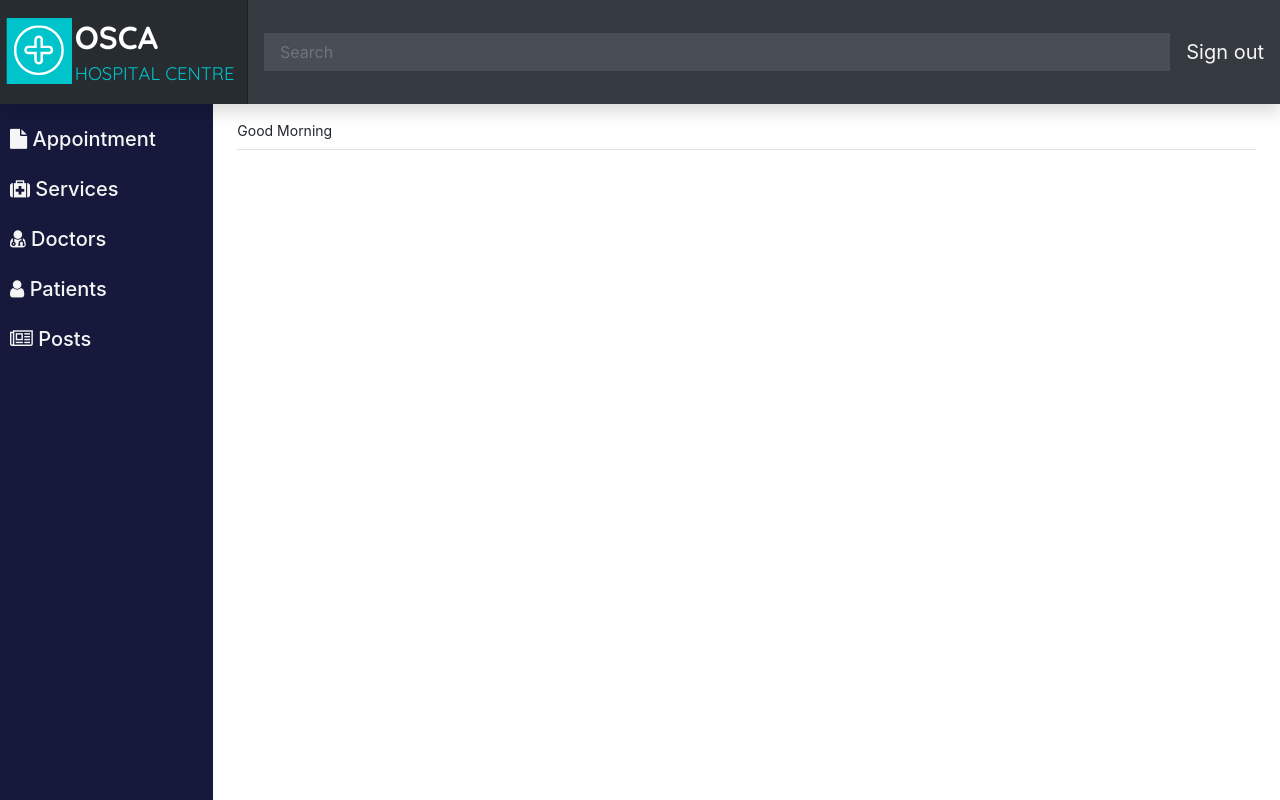
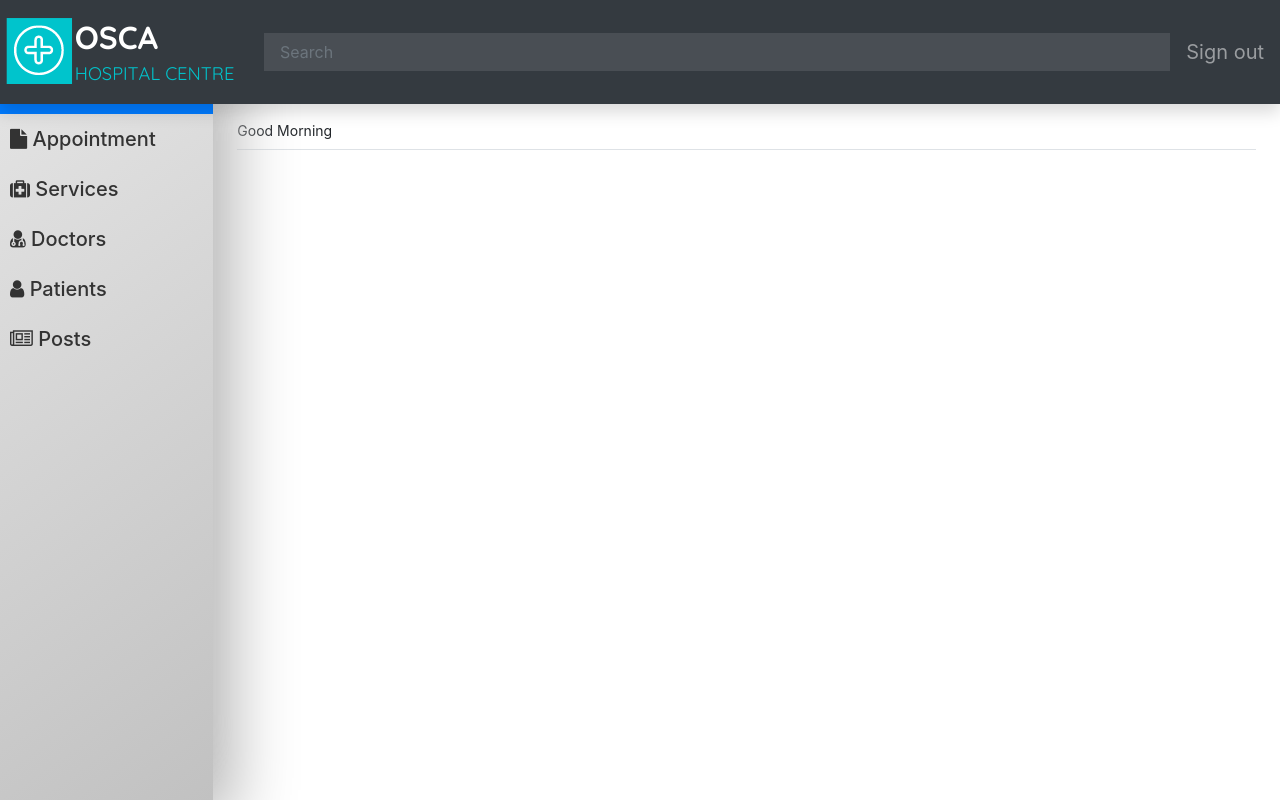
Before and after one commit to tamzid958/Medical-Site, a PHP site: page /templates/admin_panel_template.php in a window 1280 px wide. Run offline with PHP 8.4, Linux system fonts and the light colour scheme; some libraries are stand-ins or nearby versions.

Commit message:
design fixing

```diff
--- a/assets/css/dashboard.css
+++ b/assets/css/dashboard.css
@@ -19,7 +19,7 @@ body {
   left: 0;
   z-index: 100; /* Behind the navbar */
   padding: 48px 0 0; /* Height of navbar */
-  box-shadow: inset -1px 0 0 rgba(23, 157, 247, 0.1);
+
 }
 
 @media (max-width: 767.98px) {
@@ -31,8 +31,10 @@ body {
 .sidebar-sticky {
   position: relative;
   top: 0;
-  background-color: #16193B;
 
+  background: linear-gradient(145deg, #e5e5e5, #c1c1c1);
+  box-shadow:  20px 20px 60px #b6b6b6,
+               -20px -20px 60px #f6f6f6;
   height: calc(100vh - 48px);
   padding-top: .5rem;
   overflow-x: hidden;
@@ -63,11 +65,19 @@ body {
 .nav-link{
   cursor: pointer;
   font-size: 20px;
-  color: whitesmoke !important;
 }
+.side-link:hover{
+  background-color:#007bff !important;
+  color:white !important;
+  padding-left: 50px;
+  transform: scale(1.09);
+}
+
+
 .sidebar .nav-link:hover .feather,
 .sidebar .nav-link.active .feather {
-  color: inherit;
+  color: #999;
+
 }
 
 .sidebar-heading {
@@ -82,9 +92,7 @@ body {
 .navbar-brand {
   padding-top: .75rem;
   padding-bottom: .75rem;
-  font-size: 1rem;
-  background-color: rgba(0, 0, 0, .25);
-  box-shadow: inset -1px 0 0 rgba(0, 0, 0, .25);
+
 }
 
 .navbar .navbar-toggler {
@@ -111,3 +119,9 @@ body {
 .admin-ham-btn{
   margin-top: 25px;
 }
+.active{
+  background-color:#007bff;
+  color:#fff !important;
+  transform: scale(1);
+
+}
--- a/assets/css/styles.css
+++ b/assets/css/styles.css
@@ -43,6 +43,7 @@ address bar color = #00c4cc
     color:#00c4cc ;
 
 }
+
 
 .nav-link
 {
--- a/assets/js/app.js
+++ b/assets/js/app.js
@@ -163,4 +163,5 @@ $(document).ready(function () {
           });
 
 
+
     })
--- a/assets/js/dashboard.js
+++ b/assets/js/dashboard.js
@@ -37,5 +37,8 @@ $(document).ready(function () {
 
                         });
 
-
+                        $('ul li a').click(function(){
+                            $('li a').removeClass("active");
+                            $(this).addClass("active");
+                        });
 });
--- a/templates/admin_panel_template.php
+++ b/templates/admin_panel_template.php
@@ -60,32 +60,32 @@
             </a>
           </li>
           <li class="nav-item">
-            <a class="nav-link admin-appointment-section-link" href="#">
+            <a class="nav-link admin-appointment-section-link side-link" href="#">
               <span data-feather="appointment"></span>
               <i class="fa fa-file" aria-hidden="true"></i>   Appointment
             </a>
           </li>
           <li class="nav-item">
-            <a class="nav-link admin-services-section-link">
+            <a class="nav-link admin-services-section-link side-link">
               <span data-feather="services"></span>
               <i class="fa fa-medkit" aria-hidden="true"></i> Services
             </a>
           </li>
           <li class="nav-item">
-            <a class="nav-link admin-doctors-section-link">
+            <a class="nav-link admin-doctors-section-link side-link">
               <span data-feather="doctors"></span>
               <i class="fa fa-user-md" aria-hidden="true"></i>  Doctors
             </a>
           </li>
           <li class="nav-item">
-            <a class="nav-link admin-patient-section-link">
+            <a class="nav-link admin-patient-section-link side-link">
               <span data-feather="Patients"></span>
               <i class="fa fa-user" aria-hidden="true"></i> Patients
             </a>
           </li>
 
           <li class="nav-item">
-            <a class="nav-link admin-post-section-link" >
+            <a class="nav-link admin-post-section-link side-link" >
               <span data-feather="Patients"></span>
               <i class="fa fa-newspaper-o" aria-hidden="true"></i> Posts
             </a>
```
